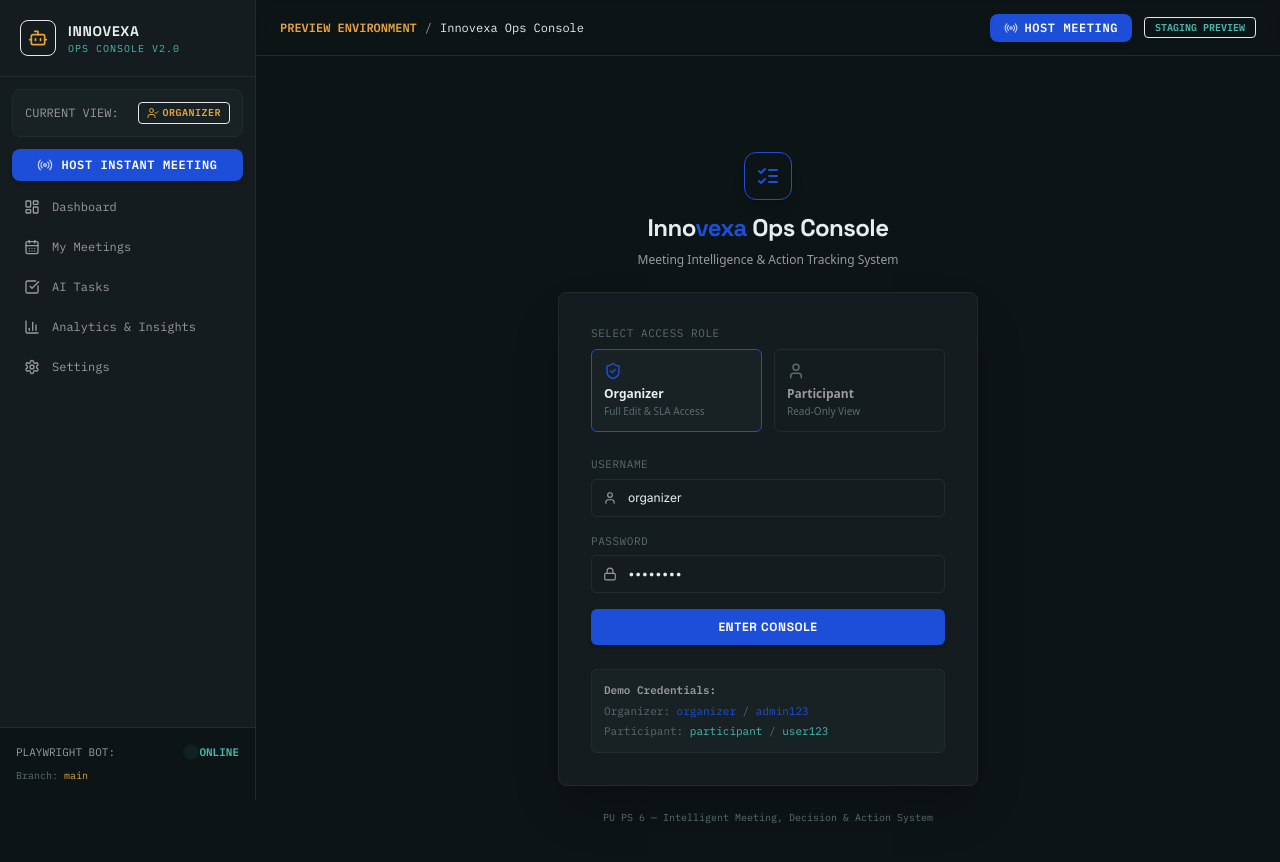
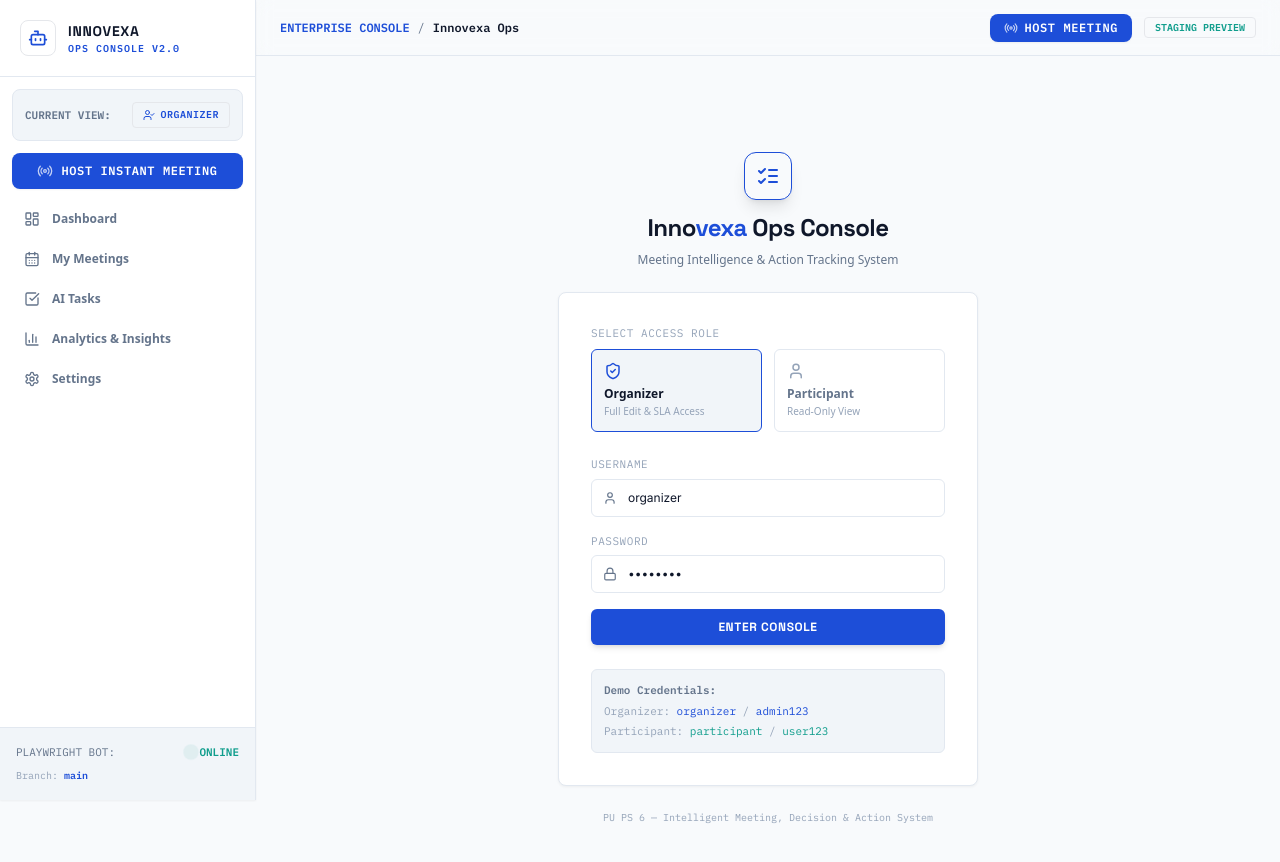
Before and after one commit to Harshmalhotra2007/Innovexa, a Next.js app: page /login in a window 1280 px wide. Shown: the top 862 px of the page. Built offline with nearby package versions, Linux system fonts and the light colour scheme.

Commit message:
style: apply Deep Indigo/Navy + Teal Accent neutral enterprise theme per specification

```diff
--- a/src/app/globals.css
+++ b/src/app/globals.css
@@ -3,30 +3,30 @@
 @tailwind utilities;
 
 :root {
-  --bg: #0D1416;
-  --bg-raised: #141C1F;
-  --panel: #141C1F;
-  --panel-alt: #182124;
-  --border: #212B2E;
-  --border-soft: #2B383C;
-  --text: #E7EEEF;
-  --text-dim: #9A99A0;
-  --text-faint: #5B6A6E;
+  --bg: #F8FAFC;
+  --bg-raised: #FFFFFF;
+  --panel: #FFFFFF;
+  --panel-alt: #F1F5F9;
+  --border: #E2E8F0;
+  --border-soft: #F1F5F9;
+  --text: #0F172A;
+  --text-dim: #64748B;
+  --text-faint: #94A3B8;
 
   --primary: #1D4ED8;
-  --primary-hover: #2557E0;
+  --primary-hover: #2A3EB1;
 
-  --teal: #49B9AE;
-  --teal-dim: rgba(73, 185, 174, 0.15);
+  --teal: #0F9D8C;
+  --teal-dim: rgba(15, 157, 140, 0.12);
 
   --green: #22C55E;
-  --green-dim: rgba(34, 197, 94, 0.15);
+  --green-dim: rgba(34, 197, 94, 0.12);
 
-  --amber: #E8A33D;
-  --amber-dim: rgba(232, 163, 61, 0.15);
+  --amber: #F59E0B;
+  --amber-dim: rgba(245, 158, 11, 0.12);
 
-  --red: #E2666A;
-  --red-dim: rgba(226, 102, 106, 0.15);
+  --red: #EF4444;
+  --red-dim: rgba(239, 68, 68, 0.12);
 
   --font-mono: var(--font-mono), ui-monospace, monospace;
   --font-display: var(--font-display), 'Segoe UI', sans-serif;
@@ -52,6 +52,7 @@ code, pre, .font-mono, .badge-mono {
   background-color: var(--panel);
   border: 1px solid var(--border);
   border-radius: 8px;
+  box-shadow: 0 1px 3px 0 rgba(0, 0, 0, 0.05);
 }
 
 .ops-panel-alt {
@@ -63,7 +64,7 @@ code, pre, .font-mono, .badge-mono {
 .ops-input {
   background-color: var(--bg-raised);
   border: 1px solid var(--border);
-  border-radius: 5px;
+  border-radius: 6px;
   color: var(--text);
   font-family: var(--font-body);
   outline: none;
@@ -71,7 +72,7 @@ code, pre, .font-mono, .badge-mono {
 }
 
 .ops-input:focus {
-  border-color: var(--amber);
+  border-color: var(--primary);
 }
 
 .ops-badge {
@@ -79,7 +80,7 @@ code, pre, .font-mono, .badge-mono {
   font-size: 11px;
   letter-spacing: 0.4px;
   padding: 2px 8px;
-  border-radius: 3px;
+  border-radius: 4px;
   text-transform: uppercase;
   white-space: nowrap;
 }
@@ -109,46 +110,46 @@ code, pre, .font-mono, .badge-mono {
   text-transform: uppercase;
   letter-spacing: 0.5px;
   padding: 6px 12px;
-  border-radius: 4px;
+  border-radius: 6px;
   border: 1px solid var(--primary);
-  background: transparent;
-  color: var(--primary);
+  background: var(--primary);
+  color: #ffffff;
   transition: all 0.2s ease;
   cursor: pointer;
   outline: none;
 }
 
 .cyberpunk-btn:hover, .cyberpunk-btn:focus {
-  background: var(--primary);
-  color: #ffffff;
-  box-shadow: 0 0 10px rgba(29, 78, 216, 0.3);
+  background: var(--primary-hover);
+  box-shadow: 0 2px 8px rgba(29, 78, 216, 0.25);
 }
 
 .cyberpunk-btn.delete-btn {
   border: 1px solid var(--red);
+  background: transparent;
   color: var(--red);
 }
 
 .cyberpunk-btn.delete-btn:hover, .cyberpunk-btn.delete-btn:focus {
   background: var(--red);
   color: #ffffff;
-  box-shadow: 0 0 12px rgba(226, 102, 106, 0.3);
+  box-shadow: 0 2px 8px rgba(239, 68, 68, 0.25);
 }
 
 .cyberpunk-select {
   background: var(--bg-raised);
-  border: 1px solid var(--teal);
-  color: var(--teal);
+  border: 1px solid var(--border);
+  color: var(--text);
   font-family: var(--font-mono);
   font-size: 11px;
   padding: 4px 8px;
-  border-radius: 4px;
+  border-radius: 6px;
   outline: none;
   cursor: pointer;
 }
 
 .cyberpunk-select:hover, .cyberpunk-select:focus {
-  box-shadow: 0 0 8px rgba(73, 185, 174, 0.3);
+  border-color: var(--primary);
 }
 
 .cyberpunk-select option {
--- a/src/components/AppLayout.tsx
+++ b/src/components/AppLayout.tsx
@@ -19,23 +19,23 @@ export function AppLayout({ children }: AppLayoutProps) {
 
       {/* Main App Content Viewport */}
       <div className="flex-1 flex flex-col min-w-0">
-        <header className="h-14 border-b border-[var(--border)] bg-[var(--panel)]/80 backdrop-blur px-6 flex items-center justify-between sticky top-0 z-30">
+        <header className="h-14 border-b border-[var(--border)] bg-[var(--panel)]/90 backdrop-blur px-6 flex items-center justify-between sticky top-0 z-30 shadow-xs">
           <div className="flex items-center gap-2 font-mono text-xs text-[var(--text-dim)]">
-            <span className="text-[var(--amber)] font-bold">PREVIEW ENVIRONMENT</span>
+            <span className="text-[var(--primary)] font-bold">ENTERPRISE CONSOLE</span>
             <span>/</span>
-            <span className="text-[var(--text)]">Innovexa Ops Console</span>
+            <span className="text-[var(--text)] font-semibold">Innovexa Ops</span>
           </div>
 
           <div className="flex items-center gap-3">
             <button
               onClick={() => setIsHostModalOpen(true)}
-              className="px-3.5 py-1.5 rounded-lg bg-[var(--primary)] text-white font-mono text-xs font-bold uppercase tracking-wider hover:bg-[var(--primary-hover)] transition-all shadow-md shadow-[var(--primary)]/20 flex items-center gap-1.5"
+              className="px-3.5 py-1.5 rounded-lg bg-[var(--primary)] text-white font-mono text-xs font-bold uppercase tracking-wider hover:bg-[var(--primary-hover)] transition-all shadow-sm flex items-center gap-1.5"
             >
               <Radio className="w-3.5 h-3.5 animate-pulse" />
               <span>HOST MEETING</span>
             </button>
 
-            <span className="px-2.5 py-0.5 rounded font-mono text-[10px] uppercase font-bold bg-[var(--teal)]/15 text-[var(--teal)] border border-[var(--teal)]/30 hidden sm:inline-block">
+            <span className="px-2.5 py-0.5 rounded font-mono text-[10px] uppercase font-bold bg-[var(--teal)]/12 text-[var(--teal)] border border-[var(--teal)]/30 hidden sm:inline-block">
               STAGING PREVIEW
             </span>
           </div>
--- a/src/components/HostMeetingModal.tsx
+++ b/src/components/HostMeetingModal.tsx
@@ -91,7 +91,7 @@ export function HostMeetingModal({ isOpen, onClose }: HostMeetingModalProps) {
 
         {/* Error Alert */}
         {error && (
-          <div className="p-3 rounded-lg bg-[var(--red)]/10 border border-[var(--red)]/40 text-[var(--red)] font-mono text-xs flex items-center gap-2">
+          <div className="p-3 rounded-lg bg-[var(--red)]/12 border border-[var(--red)]/40 text-[var(--red)] font-mono text-xs flex items-center gap-2">
             <AlertCircle className="w-4 h-4 flex-shrink-0" />
             <span>{error}</span>
           </div>
@@ -170,7 +170,7 @@ export function HostMeetingModal({ isOpen, onClose }: HostMeetingModalProps) {
             <button
               type="submit"
               disabled={submitting}
-              className="px-6 py-2.5 rounded-lg bg-[var(--primary)] text-white hover:bg-[var(--primary-hover)] font-mono text-xs font-bold uppercase tracking-wider transition-all disabled:opacity-40 flex items-center gap-2 shadow-lg shadow-[var(--primary)]/20"
+              className="px-6 py-2.5 rounded-lg bg-[var(--primary)] text-white hover:bg-[var(--primary-hover)] font-mono text-xs font-bold uppercase tracking-wider transition-all disabled:opacity-40 flex items-center gap-2 shadow-sm"
             >
               {submitting ? <Loader2 className="w-4 h-4 animate-spin" /> : <Radio className="w-4 h-4" />}
               <span>START & LAUNCH AI BOT</span>
--- a/src/components/Sidebar.tsx
+++ b/src/components/Sidebar.tsx
@@ -44,19 +44,19 @@ export function Sidebar({ onHostClick }: SidebarProps) {
   ];
 
   return (
-    <aside className="w-64 bg-[var(--panel)] border-r border-[var(--border)] flex flex-col justify-between h-screen sticky top-0 z-40 select-none">
+    <aside className="w-64 bg-[var(--panel)] border-r border-[var(--border)] flex flex-col justify-between h-screen sticky top-0 z-40 select-none shadow-sm">
       <div>
         {/* Brand Header */}
         <div className="p-5 border-b border-[var(--border)] flex items-center justify-between">
           <Link href="/" className="flex items-center gap-3 group">
-            <div className="flex h-9 w-9 items-center justify-center rounded-lg bg-[var(--amber)]/10 border border-[var(--amber)]/40 text-[var(--amber)] group-hover:scale-105 transition-transform">
+            <div className="flex h-9 w-9 items-center justify-center rounded-lg bg-[var(--primary)]/10 border border-[var(--primary)]/30 text-[var(--primary)] group-hover:scale-105 transition-transform">
               <Bot className="w-5 h-5" />
             </div>
             <div>
               <span className="font-display font-bold text-sm tracking-wider text-[var(--text)] uppercase block">
                 INNOVEXA
               </span>
-              <span className="font-mono text-[10px] text-[var(--teal)] tracking-widest block uppercase">
+              <span className="font-mono text-[10px] text-[var(--primary)] tracking-widest block uppercase font-bold">
                 OPS CONSOLE v2.0
               </span>
             </div>
@@ -66,14 +66,14 @@ export function Sidebar({ onHostClick }: SidebarProps) {
         {/* Role Mode Banner */}
         <div className="p-3 mx-3 my-3 rounded-lg bg-[var(--panel-alt)] border border-[var(--border)]">
           <div className="flex items-center justify-between text-xs font-mono">
-            <span className="text-[var(--text-dim)] uppercase">CURRENT VIEW:</span>
+            <span className="text-[var(--text-dim)] uppercase text-[11px] font-bold">CURRENT VIEW:</span>
             <button
               onClick={toggleUserRole}
               aria-label="Toggle user role view mode"
-              className={`px-2 py-0.5 rounded font-bold uppercase text-[10px] tracking-wider transition-all flex items-center gap-1 ${
+              className={`px-2.5 py-1 rounded font-bold uppercase text-[10px] tracking-wider transition-all flex items-center gap-1.5 shadow-xs ${
                 userRole === "organizer"
-                  ? "bg-[var(--amber)]/20 text-[var(--amber)] border border-[var(--amber)]/40 hover:bg-[var(--amber)]/30"
-                  : "bg-[var(--teal)]/20 text-[var(--teal)] border border-[var(--teal)]/40 hover:bg-[var(--teal)]/30"
+                  ? "bg-[var(--primary)]/10 text-[var(--primary)] border border-[var(--primary)]/30 hover:bg-[var(--primary)]/20"
+                  : "bg-[var(--teal)]/10 text-[var(--teal)] border border-[var(--teal)]/30 hover:bg-[var(--teal)]/20"
               }`}
             >
               <UserCheck className="w-3 h-3" />
@@ -84,10 +84,10 @@ export function Sidebar({ onHostClick }: SidebarProps) {
 
         {/* Quick Host Button in Sidebar */}
         {onHostClick && (
-          <div className="px-3 mb-2">
+          <div className="px-3 mb-3">
             <button
               onClick={onHostClick}
-              className="w-full py-2 px-3 rounded-lg bg-[var(--primary)] text-white font-mono text-xs font-bold uppercase tracking-wider hover:bg-[var(--primary-hover)] transition-all shadow-md flex items-center justify-center gap-2"
+              className="w-full py-2.5 px-3 rounded-lg bg-[var(--primary)] text-white font-mono text-xs font-bold uppercase tracking-wider hover:bg-[var(--primary-hover)] transition-all shadow-sm flex items-center justify-center gap-2"
             >
               <Radio className="w-4 h-4 animate-pulse" />
               <span>HOST INSTANT MEETING</span>
@@ -96,7 +96,7 @@ export function Sidebar({ onHostClick }: SidebarProps) {
         )}
 
         {/* Navigation Items */}
-        <nav className="px-3 space-y-1 mt-1">
+        <nav className="px-3 space-y-1 mt-1 font-sans">
           {navItems.map((item) => {
             const isActive = pathname === item.href || (item.href !== "/" && pathname.startsWith(item.href));
             const Icon = item.icon;
@@ -104,17 +104,17 @@ export function Sidebar({ onHostClick }: SidebarProps) {
               <Link
                 key={item.href}
                 href={item.href}
-                className={`flex items-center justify-between px-3 py-2.5 rounded-lg text-xs font-mono transition-all ${
+                className={`flex items-center justify-between px-3 py-2.5 rounded-lg text-xs font-semibold transition-all ${
                   isActive
-                    ? "bg-[var(--teal)]/10 text-[var(--teal)] border border-[var(--teal)]/30 font-bold"
+                    ? "bg-[var(--primary)]/10 text-[var(--primary)] border border-[var(--primary)]/30 shadow-xs"
                     : "text-[var(--text-dim)] hover:bg-[var(--panel-alt)] hover:text-[var(--text)]"
                 }`}
               >
                 <div className="flex items-center gap-3">
-                  <Icon className={`w-4 h-4 ${isActive ? "text-[var(--teal)]" : "text-[var(--text-dim)]"}`} />
+                  <Icon className={`w-4 h-4 ${isActive ? "text-[var(--primary)]" : "text-[var(--text-dim)]"}`} />
                   <span>{item.name}</span>
                 </div>
-                {isActive && <ChevronRight className="w-3.5 h-3.5 text-[var(--teal)]" />}
+                {isActive && <ChevronRight className="w-3.5 h-3.5 text-[var(--primary)]" />}
               </Link>
             );
           })}
@@ -122,7 +122,7 @@ export function Sidebar({ onHostClick }: SidebarProps) {
       </div>
 
       {/* Footer System Status */}
-      <div className="p-4 border-t border-[var(--border)] bg-[var(--bg)] text-xs font-mono space-y-2">
+      <div className="p-4 border-t border-[var(--border)] bg-[var(--panel-alt)] text-xs font-mono space-y-2">
         <div className="flex items-center justify-between text-[11px]">
           <span className="text-[var(--text-dim)]">PLAYWRIGHT BOT:</span>
           <span className="text-[var(--teal)] font-bold flex items-center gap-1">
@@ -130,7 +130,7 @@ export function Sidebar({ onHostClick }: SidebarProps) {
           </span>
         </div>
         <div className="text-[10px] text-[var(--text-faint)] truncate">
-          Branch: <span className="text-[var(--amber)]">main</span>
+          Branch: <span className="text-[var(--primary)] font-bold">main</span>
         </div>
       </div>
     </aside>
```
Also changed, not shown: src/components/AIAgentPanel.tsx (+33 -33 lines), src/components/ScheduleMeetingModal.tsx (+68 -37 lines), 1 other file (tests, documents, lock files or other folders).
